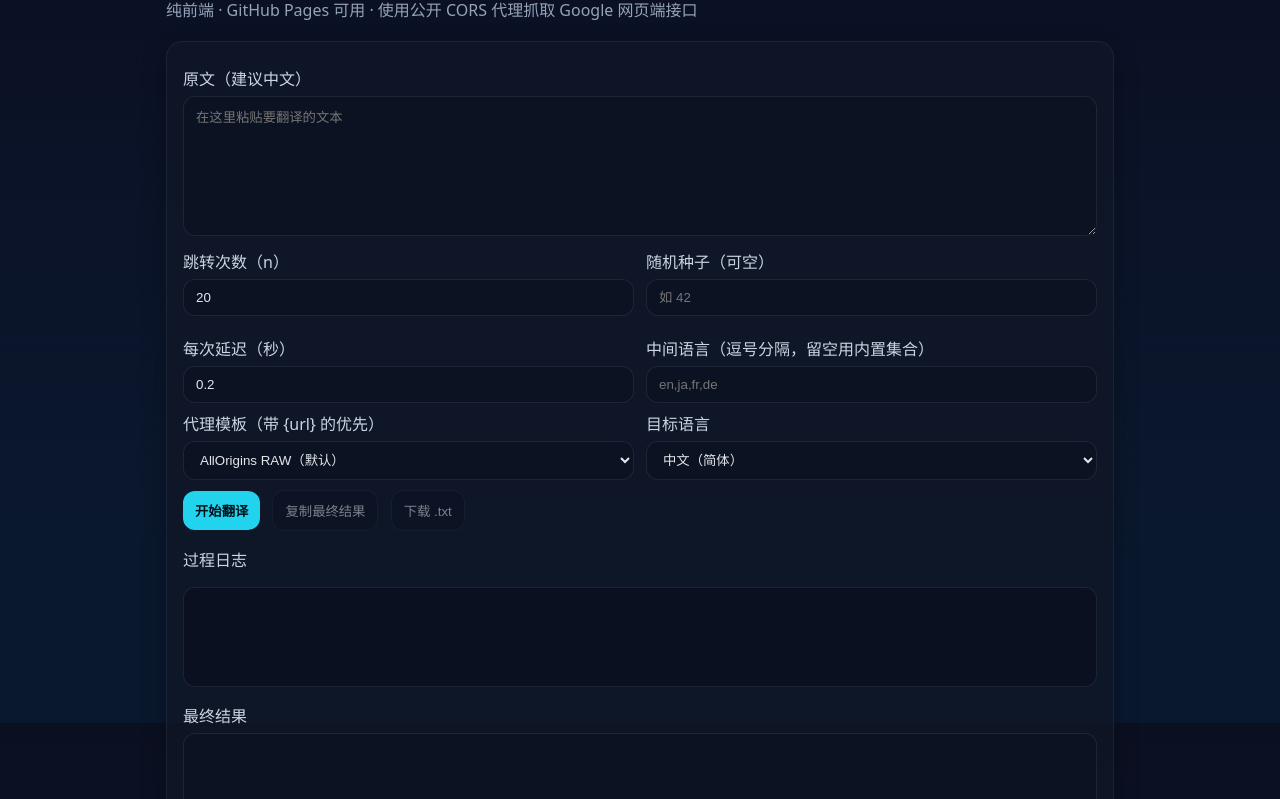
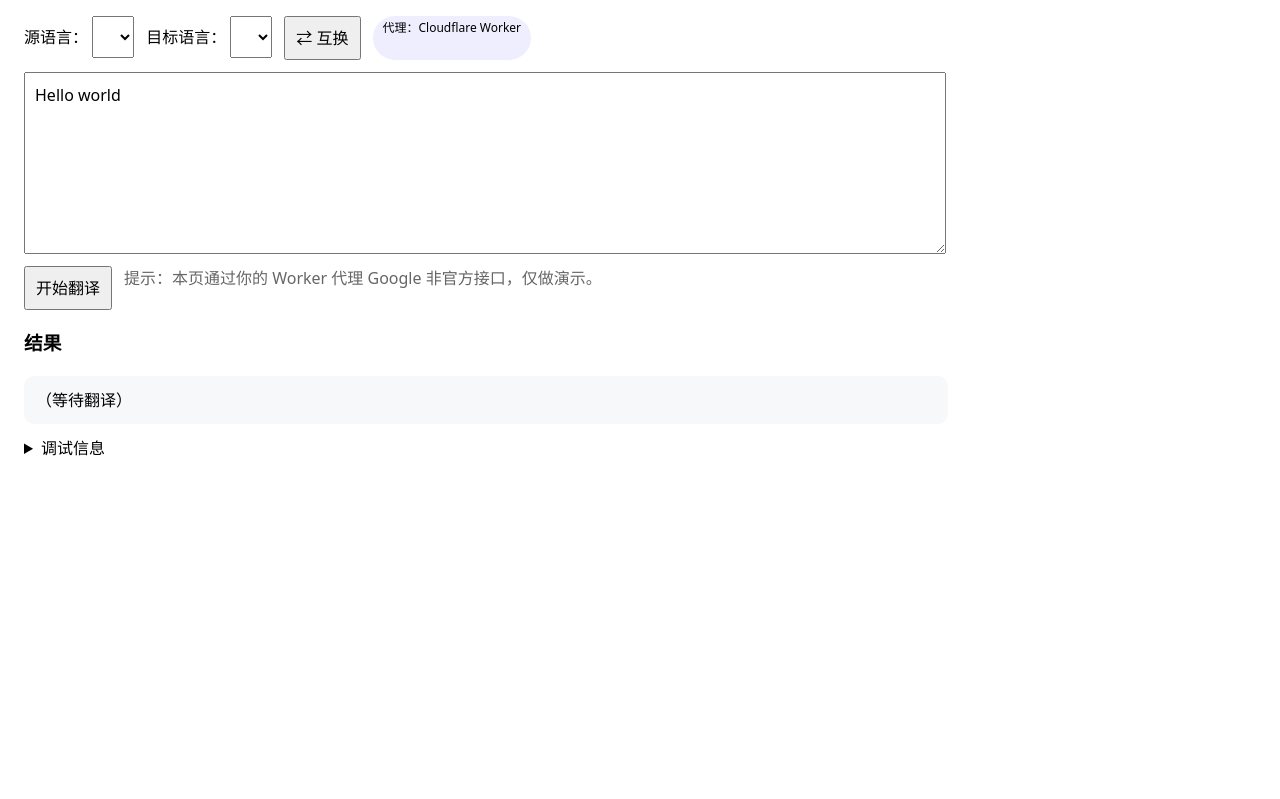
Before and after one commit to lzray-universe/translate100, a plain HTML site: page index.html in a window 1280 px wide. Shown: the part 77-876 px from the top of the page. After the commit the page ends 800 px from the top, so only its background shows below. Drawn offline with Linux system fonts and the light colour scheme.

Commit message:
Update index.html

```diff
--- a/index.html
+++ b/index.html
@@ -1,89 +1,54 @@
 <!doctype html>
 <html lang="zh-CN">
 <head>
-  <meta charset="utf-8">
-  <meta name="viewport" content="width=device-width,initial-scale=1">
-  <title>翻译一百次（免注册免API）</title>
-  <link rel="stylesheet" href="assets/style.css">
+  <meta charset="utf-8"/>
+  <meta name="viewport" content="width=device-width,initial-scale=1"/>
+  <title>translate100 (Cloudflare Worker 适配)</title>
+  <style>
+    :root{--gap:12px}
+    body{font-family:system-ui,-apple-system,Segoe UI,Roboto,Helvetica,Arial,sans-serif;margin:24px;line-height:1.5}
+    .row{display:flex;gap:var(--gap);flex-wrap:wrap;margin-bottom:var(--gap)}
+    textarea{width:min(900px,95vw);height:160px;padding:10px;font:inherit}
+    select,button,input{font:inherit;padding:8px 10px}
+    button{cursor:pointer}
+    #out{white-space:pre-wrap;background:#f6f8fa;border-radius:10px;padding:12px;max-width:min(900px,95vw)}
+    .muted{color:#666}
+    .grow{flex:1}
+    .pill{background:#eef;border-radius:999px;padding:3px 10px;font-size:12px}
+  </style>
 </head>
 <body>
-  <header>
-    <h1>翻译一百次 · 免注册免 API（爬虫版）</h1>
-    <p class="sub">纯前端 · GitHub Pages 可用 · 使用公开 CORS 代理抓取 Google 网页端接口</p>
-  </header>
+  <h1>translate100（已适配 CORS Header Proxy 加固版）</h1>
 
-  <main>
-    <section class="panel">
-      <label>原文（建议中文）</label>
-      <textarea id="inputText" placeholder="在这里粘贴要翻译的文本"></textarea>
+  <div class="row">
+    <label>源语言：
+      <select id="sl"></select>
+    </label>
+    <label>目标语言：
+      <select id="tl"></select>
+    </label>
+    <button id="swap">⇄ 互换</button>
+    <span class="pill">代理：Cloudflare Worker</span>
+  </div>
 
-      <div class="grid">
-        <div>
-          <label>跳转次数（n）</label>
-          <input id="numHops" type="number" min="1" max="500" value="20">
-        </div>
-        <div>
-          <label>随机种子（可空）</label>
-          <input id="seed" type="number" placeholder="如 42">
-        </div>
-        <div>
-          <label>每次延迟（秒）</label>
-          <input id="sleep" type="number" min="0" step="0.1" value="0.2">
-        </div>
-        <div>
-          <label>中间语言（逗号分隔，留空用内置集合）</label>
-          <input id="langs" type="text" placeholder="en,ja,fr,de">
-        </div>
-      </div>
+  <div class="row">
+    <textarea id="q" placeholder="输入要翻译的文本…">Hello world</textarea>
+  </div>
 
-      <div class="grid">
-        <div>
-          <label>代理模板（带 {url} 的优先）</label>
-          <select id="proxy">
-            <option value="https://api.allorigins.win/raw?url={url}">AllOrigins RAW（默认）</option>
-            <option value="https://cors.isomorphic-git.org/">isomorphic-git CORS</option>
-            <option value="">（不用代理，可能被 CORS 拒绝）</option>
-          </select>
-        </div>
-        <div>
-          <label>目标语言</label>
-          <select id="target">
-            <option value="zh-CN" selected>中文（简体）</option>
-            <option value="zh-TW">中文（繁体）</option>
-          </select>
-        </div>
-      </div>
+  <div class="row">
+    <button id="go">开始翻译</button>
+    <span class="muted">提示：本页通过你的 Worker 代理 Google 非官方接口，仅做演示。</span>
+  </div>
 
-      <button id="runBtn">开始翻译</button>
-      <button id="copyBtn" disabled>复制最终结果</button>
-      <button id="saveBtn" disabled>下载 .txt</button>
+  <h3>结果</h3>
+  <div id="out">（等待翻译）</div>
 
-      <div class="outwrap">
-        <label>过程日志</label>
-        <pre id="log"></pre>
-      </div>
-
-      <div class="outwrap">
-        <label>最终结果</label>
-        <textarea id="outputText" readonly></textarea>
-      </div>
-    </section>
-
-    <section class="panel">
-      <h2>说明</h2>
-      <ol>
-        <li>本页使用公开的 <b>CORS 代理</b> 抓取 Google Translate 的网页端接口（非官方）。</li>
-        <li>若报错/卡住：请改用其它代理、调大“每次延迟”、或减少跳转次数。</li>
-        <li>纯静态页面，无需服务器；可直接托管到 GitHub Pages。</li>
-      </ol>
-    </section>
-  </main>
-
-  <footer>
-    <p>Made for demo · 使用风险自担 · 若侵权请联系移除</p>
-  </footer>
+  <details style="margin-top:12px">
+    <summary>调试信息</summary>
+    <div id="dbg" class="muted"></div>
+  </details>
 
   <script src="assets/config.js"></script>
-  <script src="assets/roundtrip.js"></script>
+  <script src="assets/app.js"></script>
 </body>
 </html>
```
